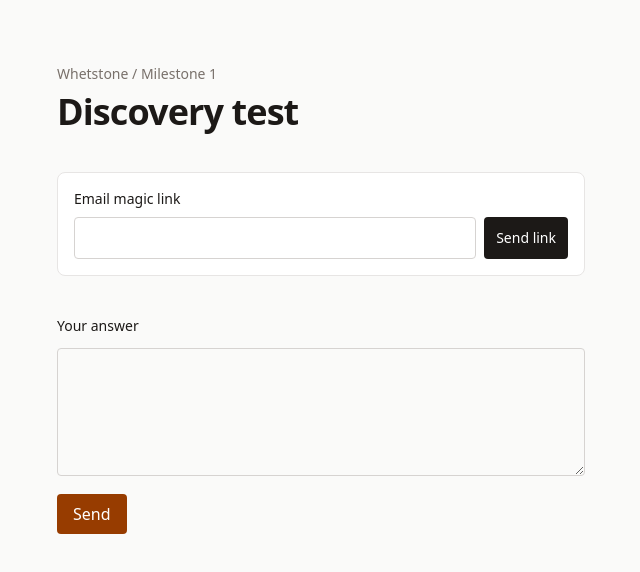
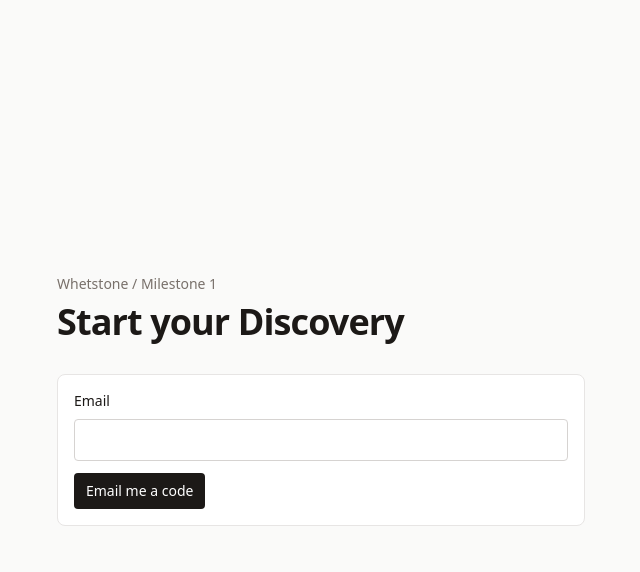
Before and after one commit to woadi-vector/Whetstone, a Next.js app: page / in a window 1280 px wide. Shown: the top 572 px of the page, without its empty margins (319-959 px from the left). Built offline with nearby package versions, Linux system fonts and the light colour scheme.

Commit message:
Use email OTP codes for sign-in

```diff
--- a/app/auth/confirm/route.ts
+++ /dev/null
@@ -1,44 +0,0 @@
-import { createServerClient } from "@supabase/ssr";
-import { cookies } from "next/headers";
-import { NextRequest, NextResponse } from "next/server";
-
-export const dynamic = "force-dynamic";
-
-export async function GET(request: NextRequest) {
-  const redirectUrl = request.nextUrl.clone();
-  redirectUrl.pathname = "/";
-  redirectUrl.search = "";
-  const response = NextResponse.redirect(redirectUrl);
-  response.headers.set("Cache-Control", "private, no-store");
-
-  const tokenHash = request.nextUrl.searchParams.get("token_hash");
-  const type = request.nextUrl.searchParams.get("type");
-  if (!tokenHash || type !== "email") {
-    redirectUrl.searchParams.set("auth_error", "This sign-in link is invalid. Please request a new one.");
-    return NextResponse.redirect(redirectUrl);
-  }
-
-  const cookieStore = await cookies();
-  const supabase = createServerClient(
-    process.env.NEXT_PUBLIC_SUPABASE_URL!,
-    process.env.NEXT_PUBLIC_SUPABASE_ANON_KEY!,
-    {
-      cookies: {
-        getAll: () => cookieStore.getAll(),
-        setAll: (cookiesToSet) => {
-          for (const { name, value, options } of cookiesToSet) {
-            response.cookies.set(name, value, options);
-          }
-        },
-      },
-    },
-  );
-
-  const { error } = await supabase.auth.verifyOtp({ token_hash: tokenHash, type: "email" });
-  if (error) {
-    redirectUrl.searchParams.set("auth_error", "This sign-in link has expired. Please request a new one.");
-    return NextResponse.redirect(redirectUrl);
-  }
-
-  return response;
-}
--- /dev/null
+++ b/app/discovery/page.tsx
@@ -0,0 +1,46 @@
+"use client";
+
+import { FormEvent, useState } from "react";
+import type { DiscoveryResponse } from "@/lib/discovery";
+
+export default function DiscoveryPage() {
+  const [message, setMessage] = useState("");
+  const [result, setResult] = useState<DiscoveryResponse | null>(null);
+  const [error, setError] = useState("");
+  const [isLoading, setIsLoading] = useState(false);
+
+  async function submitDiscovery(event: FormEvent<HTMLFormElement>) {
+    event.preventDefault();
+    setIsLoading(true);
+    setError("");
+    setResult(null);
+    try {
+      const response = await fetch("/api/discovery", {
+        method: "POST",
+        headers: { "Content-Type": "application/json" },
+        body: JSON.stringify({ message }),
+      });
+      const body: DiscoveryResponse | { error: string } = await response.json();
+      if ("error" in body) throw new Error(body.error);
+      if (!response.ok) throw new Error("Discovery failed.");
+      setResult(body);
+    } catch (caught) {
+      setError(caught instanceof Error ? caught.message : "Discovery failed.");
+    } finally {
+      setIsLoading(false);
+    }
+  }
+
+  return (
+    <main className="mx-auto flex min-h-screen max-w-xl flex-col gap-10 p-6 sm:pt-16">
+      <header><p className="text-sm text-stone-500">Whetstone / Milestone 1</p><h1 className="mt-2 text-4xl font-semibold tracking-tight">Discovery test</h1></header>
+      <form onSubmit={submitDiscovery} className="space-y-3">
+        <label className="block text-sm font-medium" htmlFor="message">Your answer</label>
+        <textarea id="message" className="min-h-32 w-full rounded border border-stone-300 p-3" required value={message} onChange={(event) => setMessage(event.target.value)} />
+        <button disabled={isLoading} className="rounded bg-amber-800 px-4 py-2 text-white disabled:opacity-60">{isLoading ? "Thinking…" : "Send"}</button>
+        {error && <p role="alert" className="text-sm text-red-700">{error}</p>}
+      </form>
+      {result && <pre className="overflow-auto rounded-lg bg-stone-900 p-4 text-sm text-stone-100">{JSON.stringify(result, null, 2)}</pre>}
+    </main>
+  );
+}
--- a/app/page.tsx
+++ b/app/page.tsx
@@ -1,68 +1,65 @@
 "use client";
 
-import { FormEvent, useEffect, useState } from "react";
+import { FormEvent, useState } from "react";
+import { useRouter } from "next/navigation";
 import { createClient } from "@/lib/supabase/client";
-import type { DiscoveryResponse } from "@/lib/discovery";
 
-export default function Home() {
+export default function SignInPage() {
+  const router = useRouter();
   const [email, setEmail] = useState("");
-  const [authNotice, setAuthNotice] = useState("");
-  const [message, setMessage] = useState("");
-  const [result, setResult] = useState<DiscoveryResponse | null>(null);
+  const [token, setToken] = useState("");
+  const [codeSent, setCodeSent] = useState(false);
+  const [notice, setNotice] = useState("");
   const [error, setError] = useState("");
-  const [isLoading, setIsLoading] = useState(false);
+  const [isSubmitting, setIsSubmitting] = useState(false);
 
-  useEffect(() => {
-    const authError = new URLSearchParams(window.location.search).get("auth_error");
-    if (authError) setAuthNotice(authError);
-  }, []);
-
-  async function sendMagicLink(event: FormEvent<HTMLFormElement>) {
+  async function requestCode(event: FormEvent<HTMLFormElement>) {
     event.preventDefault();
-    const { error: authError } = await createClient().auth.signInWithOtp({
-      email,
-      options: { emailRedirectTo: `${window.location.origin}/auth/confirm` },
-    });
-    setAuthNotice(authError ? authError.message : "Check your email for a sign-in link.");
+    setIsSubmitting(true);
+    setNotice("");
+    setError("");
+    const { error } = await createClient().auth.signInWithOtp({ email });
+    if (error) {
+      setError(error.message);
+    } else {
+      setCodeSent(true);
+      setNotice("Enter the 6-digit code from your email.");
+    }
+    setIsSubmitting(false);
   }
 
-  async function submitDiscovery(event: FormEvent<HTMLFormElement>) {
+  async function verifyCode(event: FormEvent<HTMLFormElement>) {
     event.preventDefault();
-    setIsLoading(true);
+    setIsSubmitting(true);
+    setNotice("");
     setError("");
-    setResult(null);
-    try {
-      const response = await fetch("/api/discovery", {
-        method: "POST",
-        headers: { "Content-Type": "application/json" },
-        body: JSON.stringify({ message }),
-      });
-      const body: DiscoveryResponse | { error: string } = await response.json();
-      if ("error" in body) throw new Error(body.error);
-      if (!response.ok) throw new Error("Discovery failed.");
-      setResult(body);
-    } catch (caught) {
-      setError(caught instanceof Error ? caught.message : "Discovery failed.");
-    } finally {
-      setIsLoading(false);
+    const { error } = await createClient().auth.verifyOtp({ email, token, type: "email" });
+    if (error) {
+      setError("That code is wrong or expired. Request a new code and try again.");
+      setIsSubmitting(false);
+      return;
     }
+    router.push("/discovery");
   }
 
   return (
-    <main className="mx-auto flex min-h-screen max-w-xl flex-col gap-10 p-6 sm:pt-16">
-      <header><p className="text-sm text-stone-500">Whetstone / Milestone 1</p><h1 className="mt-2 text-4xl font-semibold tracking-tight">Discovery test</h1></header>
-      <form onSubmit={sendMagicLink} className="rounded-lg border border-stone-200 bg-white p-4">
-        <label className="block text-sm font-medium" htmlFor="email">Email magic link</label>
-        <div className="mt-2 flex gap-2"><input id="email" className="min-w-0 flex-1 rounded border border-stone-300 px-3 py-2" type="email" required value={email} onChange={(e) => setEmail(e.target.value)} /><button className="rounded bg-stone-900 px-3 py-2 text-sm text-white">Send link</button></div>
-        {authNotice && <p role="status" className="mt-2 text-sm text-stone-600">{authNotice}</p>}
-      </form>
-      <form onSubmit={submitDiscovery} className="space-y-3">
-        <label className="block text-sm font-medium" htmlFor="message">Your answer</label>
-        <textarea id="message" className="min-h-32 w-full rounded border border-stone-300 p-3" required value={message} onChange={(e) => setMessage(e.target.value)} />
-        <button disabled={isLoading} className="rounded bg-amber-800 px-4 py-2 text-white disabled:opacity-60">{isLoading ? "Thinking…" : "Send"}</button>
-        {error && <p role="alert" className="text-sm text-red-700">{error}</p>}
-      </form>
-      {result && <pre className="overflow-auto rounded-lg bg-stone-900 p-4 text-sm text-stone-100">{JSON.stringify(result, null, 2)}</pre>}
+    <main className="mx-auto flex min-h-screen max-w-xl flex-col justify-center gap-8 p-6">
+      <header><p className="text-sm text-stone-500">Whetstone / Milestone 1</p><h1 className="mt-2 text-4xl font-semibold tracking-tight">Start your Discovery</h1></header>
+      {!codeSent ? (
+        <form onSubmit={requestCode} className="rounded-lg border border-stone-200 bg-white p-4">
+          <label className="block text-sm font-medium" htmlFor="email">Email</label>
+          <input id="email" className="mt-2 w-full rounded border border-stone-300 px-3 py-2" type="email" required value={email} onChange={(event) => setEmail(event.target.value)} />
+          <button disabled={isSubmitting} className="mt-3 rounded bg-stone-900 px-3 py-2 text-sm text-white disabled:opacity-60">{isSubmitting ? "Sending…" : "Email me a code"}</button>
+        </form>
+      ) : (
+        <form onSubmit={verifyCode} className="rounded-lg border border-stone-200 bg-white p-4">
+          <label className="block text-sm font-medium" htmlFor="token">6-digit code</label>
+          <input id="token" className="mt-2 w-full rounded border border-stone-300 px-3 py-2" inputMode="numeric" pattern="[0-9]{6}" maxLength={6} required value={token} onChange={(event) => setToken(event.target.value.replace(/\D/g, ""))} />
+          <button disabled={isSubmitting} className="mt-3 rounded bg-stone-900 px-3 py-2 text-sm text-white disabled:opacity-60">{isSubmitting ? "Checking…" : "Verify code"}</button>
+        </form>
+      )}
+      {notice && <p role="status" className="text-sm text-stone-600">{notice}</p>}
+      {error && <p role="alert" className="text-sm text-red-700">{error}</p>}
     </main>
   );
 }
--- a/lib/supabase/client.ts
+++ b/lib/supabase/client.ts
@@ -6,11 +6,5 @@ export function createClient() {
   return createSupabaseClient(
     process.env.NEXT_PUBLIC_SUPABASE_URL!,
     process.env.NEXT_PUBLIC_SUPABASE_ANON_KEY!,
-    {
-      auth: {
-        detectSessionInUrl: true,
-        flowType: "implicit",
-      },
-    },
   );
 }
--- a/package.json
+++ b/package.json
@@ -11,7 +11,6 @@
     "db:migrate": "drizzle-kit migrate"
   },
   "dependencies": {
-    "@supabase/ssr": "latest",
     "@supabase/supabase-js": "latest",
     "@types/node": "26.1.1",
     "@types/react": "19.2.17",
```
